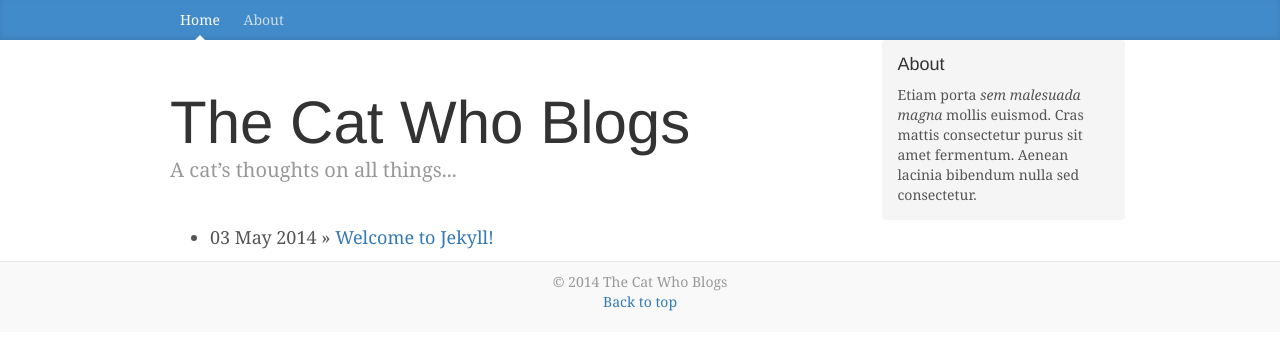
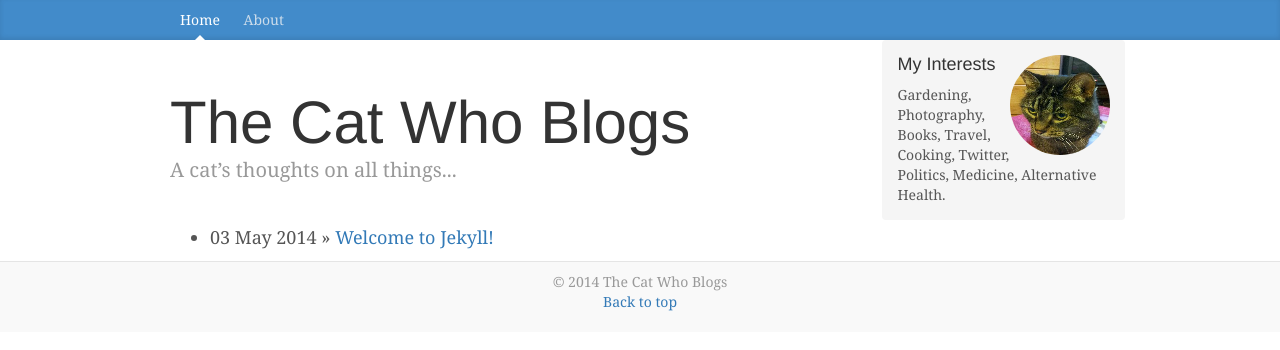
Before and after one commit to meowmixer/meowmixer.github.io, a Jekyll site: the page built from index.html, in a window 1280 px wide. Shown: the top 350 px of the page. Built offline with Jekyll 4.4.1, drawn with Linux system fonts in a browser that asks for light colours; nearby versions of some CDN libraries; Markdown is read by kramdown in place of the engine named in the settings.

Commit message:
profile image

```diff
--- a/_config.yml
+++ b/_config.yml
@@ -1,3 +1,5 @@
 name: The Cat Who Blogs
+profile_image: profile.jpeg
+profile_image_alt: Profile Cat Image
 markdown: redcarpet
 pygments: true
--- a/_layouts/default.html
+++ b/_layouts/default.html
@@ -44,22 +44,10 @@
 
         <div class="col-sm-3 col-sm-offset-1 blog-sidebar">
           <div class="sidebar-module sidebar-module-inset">
-            <h4>About</h4>
-            <p>Etiam porta <em>sem malesuada magna</em> mollis euismod. Cras mattis consectetur purus sit amet fermentum. Aenean lacinia bibendum nulla sed consectetur.</p>
+            <div class="circular"></div>
+            <h4>My Interests</h4>
+            <p>Gardening, Photography, Books, Travel, Cooking, Twitter, Politics, Medicine, Alternative Health.</p>
           </div>
-          <!-- <div class="sidebar-module">
-            <h4>Archives</h4>
-            <ol class="list-unstyled">
-              <li><a href="#">January 2014</a></li>
-            </ol>
-          </div>
-          <div class="sidebar-module">
-            <h4>Elsewhere</h4>
-            <ol class="list-unstyled">
-              <li><a href="#">GitHub</a></li>
-              <li><a href="#">Twitter</a></li>
-            </ol>
-          </div> -->
         </div><!-- /.blog-sidebar -->
 
       </div><!--/row-->
--- a/css/blog.css
+++ b/css/blog.css
@@ -118,7 +118,16 @@ h6, .h6 {
   margin-bottom: 0;
 }
 
-
+/* Circular Profile Image */
+.circular {
+  width: 100px;
+  height: 100px;
+  border-radius: 150px;
+  -webkit-border-radius: 150px;
+  -moz-border-radius: 150px;
+  background: url(/images/profile-100-100.png) no-repeat;
+  float: right;
+}
 
 /* Pagination */
 .pager {
```
Also changed, not shown: css/custom.css (deleted, +0 -15 lines), css/main.css (deleted, +0 -160 lines), images/profile-100-100.png (added), images/profile.jpeg (added).
